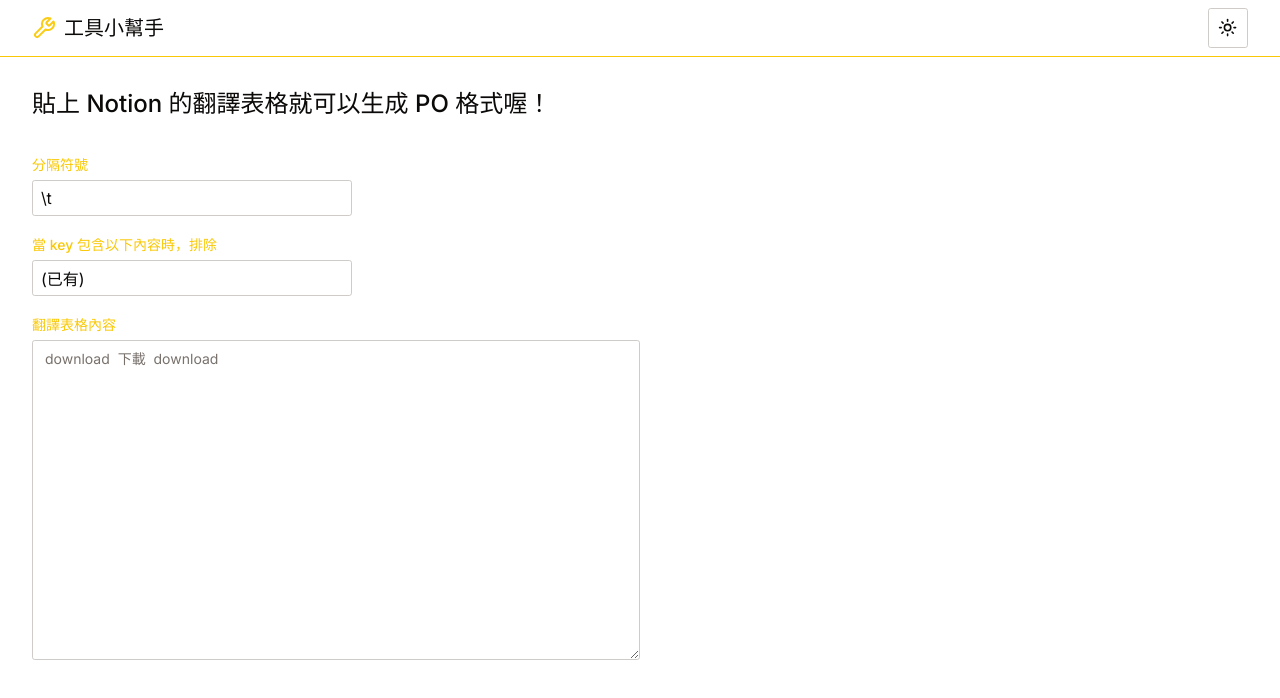
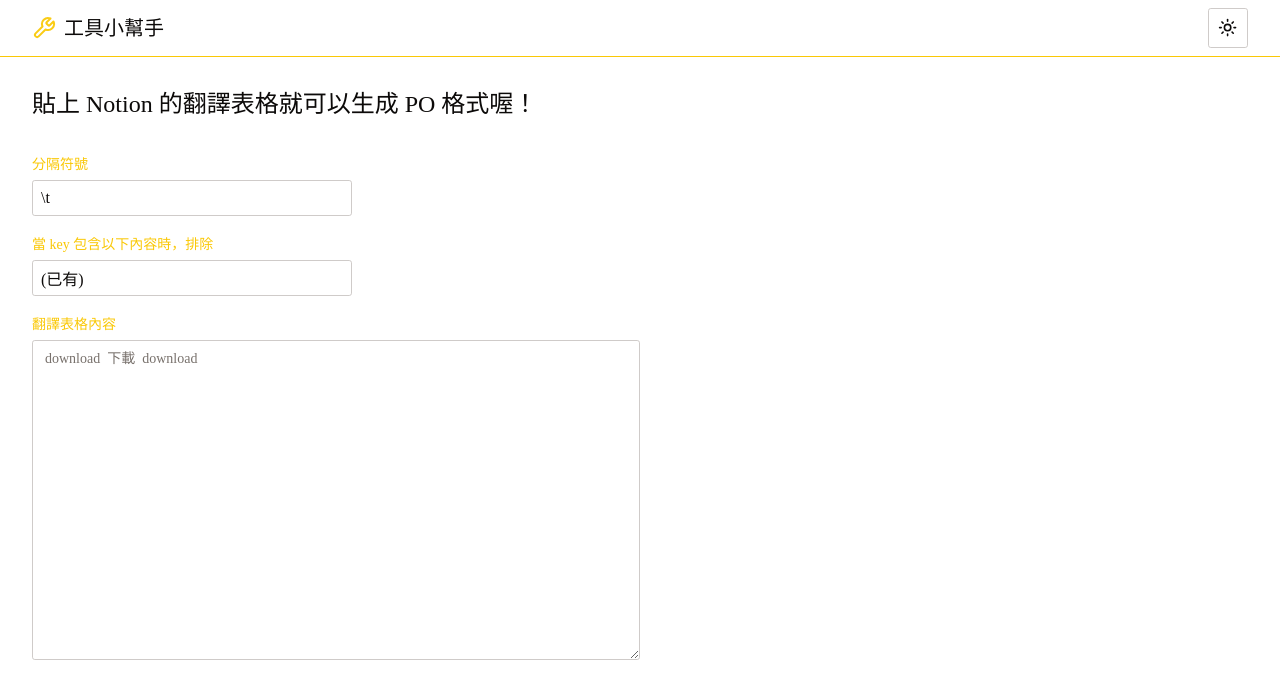
Before and after one commit to apo1798/just-a-toolbelt, a Next.js app: page /po-generator in a window 1280 px wide. Shown: the top 698 px of the page. Built offline with nearby package versions, Linux system fonts and the light colour scheme.

Commit message:
fix ts errors

```diff
--- a/src/app/layout.tsx
+++ b/src/app/layout.tsx
@@ -1,5 +1,4 @@
 import type { Metadata } from "next";
-import { Inter as FontSans } from "next/font/google";
 import "./globals.css";
 import { cn } from "~/lib/utils";
 import { ThemeProvider } from "~/components/ui/theme-provider";
@@ -7,11 +6,6 @@ import { ThemeToggleDropdown } from "~/components/dropdown/ThemeToggleButton";
 import { Wrench } from "lucide-react";
 import { Toaster } from "sonner";
 import { Analytics } from "@vercel/analytics/react";
-
-export const fontSans = FontSans({
-  subsets: ["latin"],
-  variable: "--font-sans",
-});
 
 export const metadata: Metadata = {
   title: {
@@ -28,12 +22,7 @@ export default function RootLayout({
 }) {
   return (
     <html lang="en">
-      <body
-        className={cn(
-          "min-h-screen bg-background font-sans antialiased",
-          fontSans.variable,
-        )}
-      >
+      <body className={cn("min-h-screen bg-background font-sans antialiased")}>
         <ThemeProvider
           attribute="class"
           defaultTheme="system"
--- a/src/app/page.tsx
+++ b/src/app/page.tsx
@@ -1,5 +1,5 @@
 import Link from "next/link";
-import { Button, buttonVariants } from "~/components/ui/button";
+import { buttonVariants } from "~/components/ui/button";
 
 const IndexPage = () => {
   return (
```
Also changed, not shown: src/app/po-generator/PoTextCard.tsx (+1 -7 lines).
